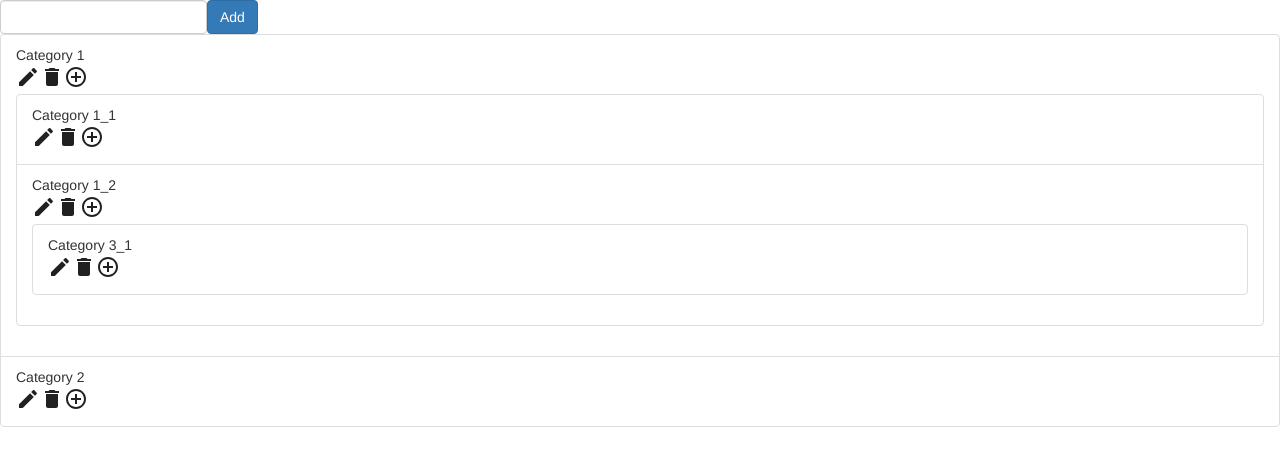
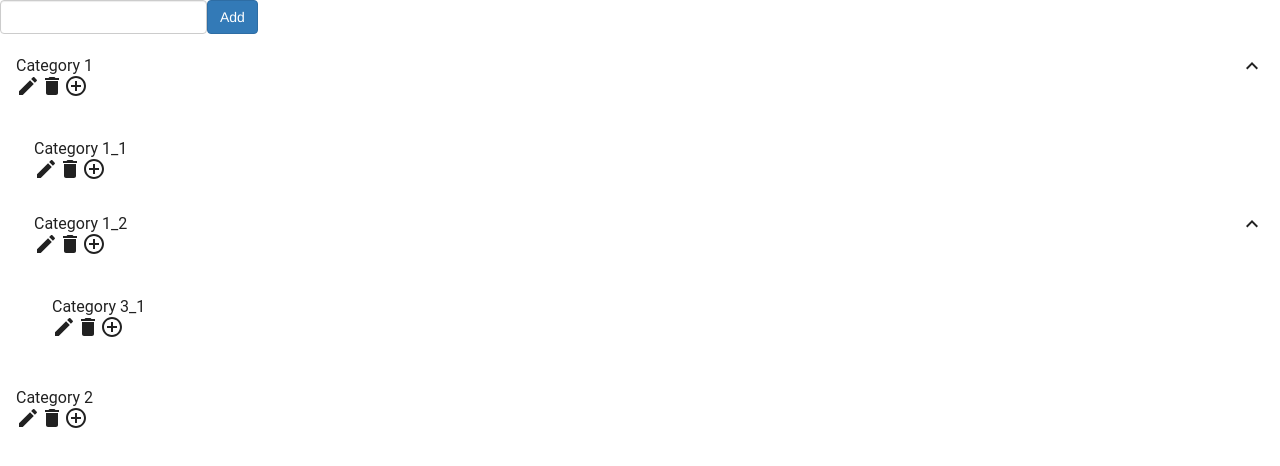
Before and after one commit to Dmitry-Savritsky/todo-list-application, a React (Create React App) app: page / in a window 1280 px wide. Shown: the top 466 px of the page. Built offline with nearby package versions, Linux system fonts and the light colour scheme; the HTML template or start-up script is replaced by a standard one.

Commit message:
Changed gui for list of categories

```diff
--- a/components/CategoryList.jsx
+++ b/components/CategoryList.jsx
@@ -1,5 +1,7 @@
 import React from 'react';
-import { ListGroup, ListGroupItem } from 'react-bootstrap';
+import List from 'material-ui/List/List'
+import ListItem from 'material-ui/List/ListItem'
+
 import PropTypes from 'prop-types';
 import Category from './Category.jsx';
 
@@ -9,41 +11,46 @@ export default class CategoryList extends React.Component {
     }
 
     render() {
+
         const categoriesList = createCategoryList(this.props.categories, this.props.deleteCategory,
             this.props.openNestedAddWindow, this.props.openCategoryEditWindow);
 
         return (
 
-            <ListGroup>
+            <List>
                 {categoriesList}
-            </ListGroup>
+            </List>
         );
     }
 }
 
 function createCategoryList(categories, deleteCategoryHandler, openNestedAddWindow, openCategoryEditWindow) {
 
+    if (categories == null) return false;
     const list = categories.map(
         function (element) {
             let nested;
+
             if (element.nestedCategories.length > 0) {
                 nested = element.nestedCategories;
             }
-            else nested = false;
+            else nested = null;
+
+            let nestedItems = createCategoryList(nested, deleteCategoryHandler, openNestedAddWindow, openCategoryEditWindow);
 
             return (
-                <ListGroupItem key={element.id}>
+
+                <ListItem
+                    key={element.id}
+                    nestedItems={nestedItems}
+                    initiallyOpen={true}>
+
                     <Category title={element.title}
                         id={element.id}
                         deleteCategory={deleteCategoryHandler}
                         openNestedAddWindow={openNestedAddWindow}
                         openCategoryEditWindow={openCategoryEditWindow} />
-
-                    {nested && <ListGroup>
-                        {createCategoryList(nested, deleteCategoryHandler, openNestedAddWindow, openCategoryEditWindow)}
-                    </ListGroup>
-                    }
-                </ListGroupItem>
+                </ListItem>
             );
         }
     );
```
